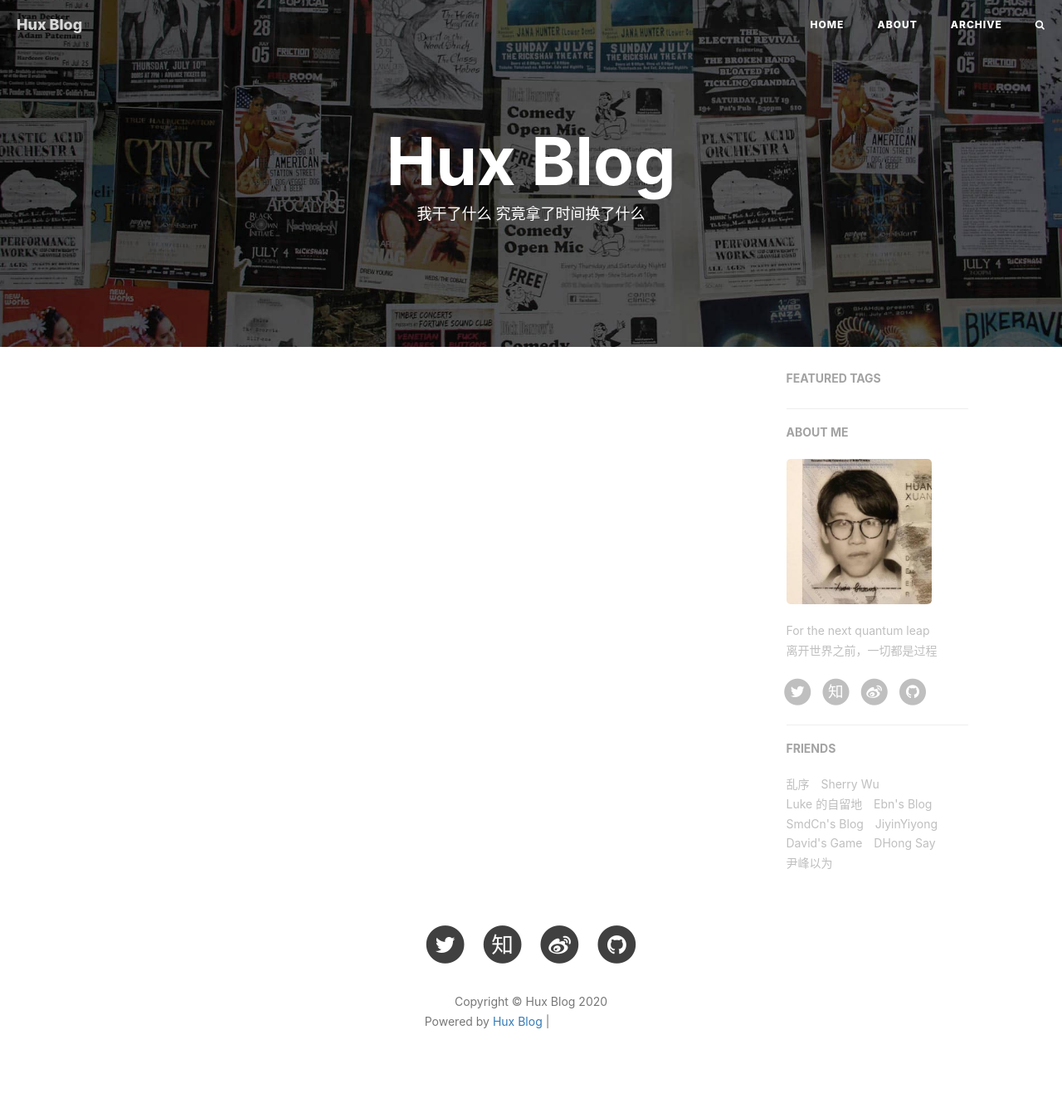
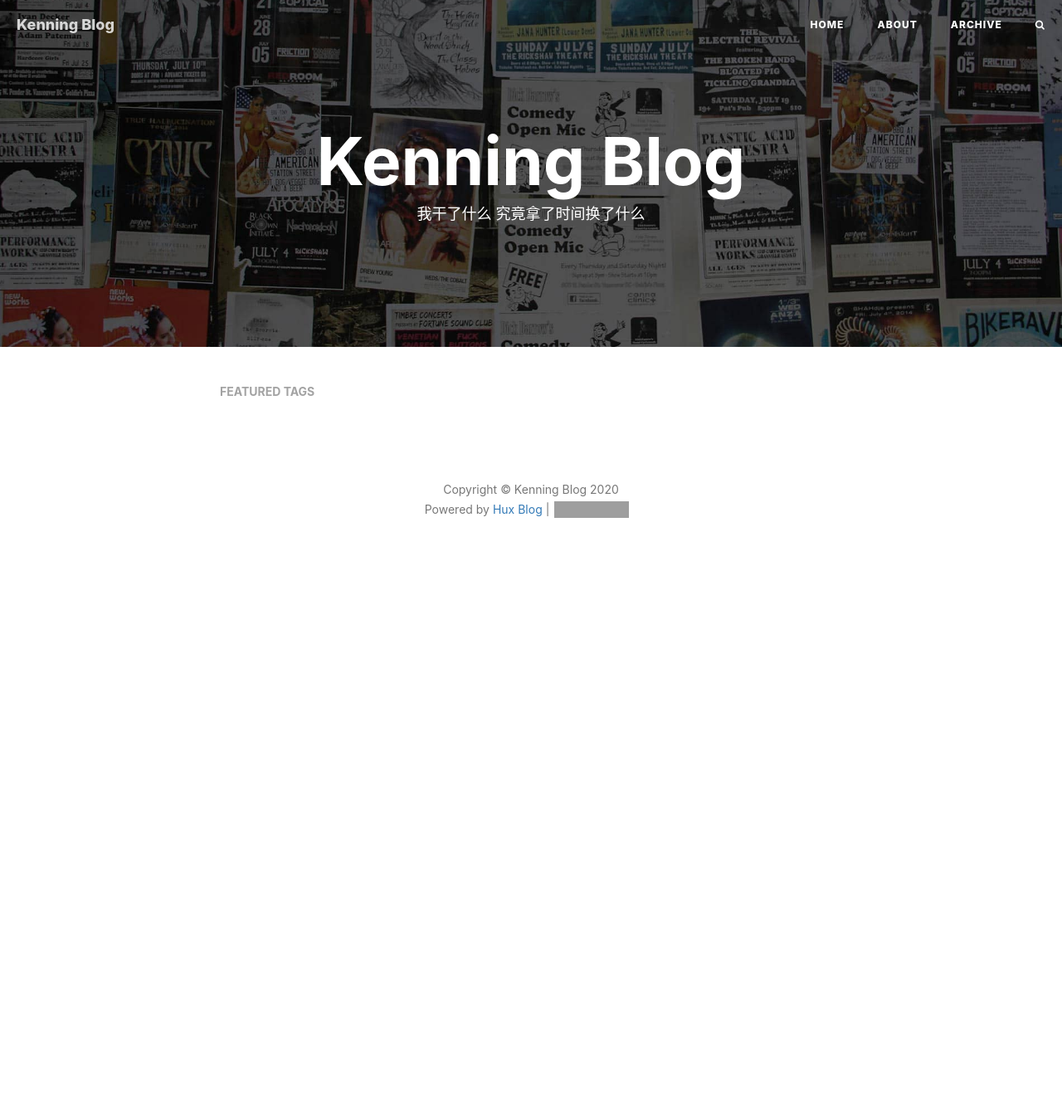
Before and after one commit to KenningChen/KenningChen.github.io, a Jekyll site: the page built from index.html, in a window 1280 px wide. Shown: the whole page at 83% size. Built offline with Jekyll 4.4.1, drawn with Linux system fonts in a browser that asks for light colours; nearby versions of some CDN libraries; the list of posts is cut into pages by our own code; comment, search, counter and statistics services are not loaded; after the commit the page ends 900 px from its top, so only the background shows below that; grey boxes are pictures that could not be loaded.

Commit message:
Update _config.yml

```diff
--- a/_config.yml
+++ b/_config.yml
@@ -1,11 +1,11 @@
 # Site settings
-title: Hux Blog
-SEOTitle: 黄玄的博客 | Hux Blog
+title: Kenning Blog
+SEOTitle: Kenning的博客 | Kenning Blog
 header-img: img/home-bg.jpg
-email: huxpro@gmail.com
-description: "关于程序与设计、黑客与画家 | 黄玄，Web & Mobile Lover，Software Engineer，UX Designer | 这里是 @Hux黄玄 的个人博客，与你一起发现更大的世界。"
-keyword: "黄玄, Hux黄玄, Hux, 鬼栈, huxpro, @huxpro, 黄玄的博客, Hux Blog, 博客, 个人网站, 互联网, Web, JavaScript, 前端, 设计"
-url: "https://huangxuan.me"              # your host, for absolute URL
+email: kenning_chen@sina.com
+description: ""
+keyword: ""
+url: ""              # your host, for absolute URL
 baseurl: ""                             # for example, '/blog' if your blog hosted on 'host/blog'
 
 # Publish posts or collection documents with a future date.
@@ -13,10 +13,11 @@ future: true
 
 # SNS settings
 RSS: false
-weibo_username:     huxpro
-zhihu_username:     huxpro
-github_username:    huxpro
-twitter_username:   huxpro
+
+#weibo_username:     huxpro
+#zhihu_username:     huxpro
+#github_username:    huxpro
+#twitter_username:   huxpro
 #facebook_username:  huxpro
 #linkedin_username:  firstname-lastname-idxxxx
 
@@ -77,7 +78,7 @@ ga_domain: huangxuan.me
 
 
 # Sidebar settings
-sidebar: true                           # whether or not using Sidebar.
+sidebar: false                           # whether or not using Sidebar.
 sidebar-about-description: "For the next quantum leap<br>离开世界之前，一切都是过程"
 sidebar-avatar: /img/avatar-hux-ny.jpg      # use absolute URL, seeing it's used in both `/` and `/about/`
 
@@ -97,40 +98,3 @@ service-worker: true
 
 # MathJax rendering for layout:page (e.g. post preview)
 page-mathjax: false
-
-
-
-# Friends
-friends: [
-    {
-    #     title: "Su",
-    #     href: "http://su.gallery/"
-    # },{
-        title: "乱序",
-        href: "http://mida.re/"
-    },{
-        title: "Sherry Wu",
-        href: "https://xuechundesign.github.io"
-    },{
-        title: "Luke 的自留地",
-        href: "http://hmqk1995.github.io"
-    },{
-        title: "Ebn's Blog",
-        href: "http://ebnbin.com/"
-    },{
-        title: "SmdCn's Blog",
-        href: "http://blog.smdcn.net"
-    },{
-        title: "JiyinYiyong",
-        href: "http://tiye.me/"
-    },{
-        title: "David's Game",
-        href: "https://www.ruoyaowu.com/"
-    },{
-        title: "DHong Say",
-        href: "http://dhong.co"
-    },{
-        title: "尹峰以为",
-        href: "http://ingf.github.io/"
-    }
-]
```
